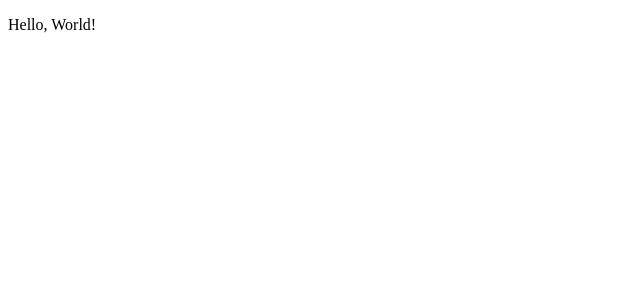
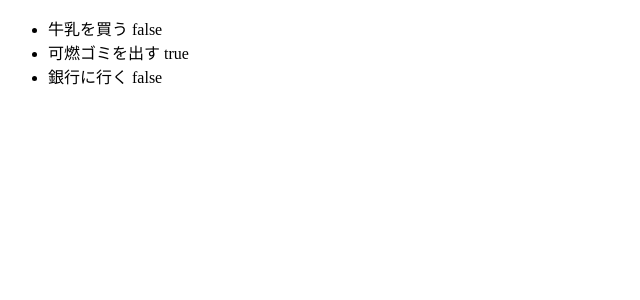
Before and after one commit to ttskch/angular-todo, an Angular app: page / in a window 1280 px wide. Shown: the top 300 px of the page, without its empty margins (0-640 px from the left). Built offline with nearby package versions, Linux system fonts and the light colour scheme.

Commit message:
feat: 🎸 コンポーネントの変数をテンプレートに表示してみる

```diff
--- a/src/app/app.component.html
+++ b/src/app/app.component.html
@@ -1 +1,5 @@
-<p>Hello, World!</p>
+<ul>
+  <li>{{ tasks[0].title }} <span>{{ tasks[0].done }}</span></li>
+  <li>{{ tasks[1].title }} <span>{{ tasks[1].done }}</span></li>
+  <li>{{ tasks[2].title }} <span>{{ tasks[2].done }}</span></li>
+</ul>
--- a/src/app/app.component.ts
+++ b/src/app/app.component.ts
@@ -6,5 +6,9 @@ import { Component } from '@angular/core';
   styleUrls: ['./app.component.scss']
 })
 export class AppComponent {
-  title = 'angular-todo';
+  tasks = [
+    {title: '牛乳を買う', done: false},
+    {title: '可燃ゴミを出す', done: true},
+    {title: '銀行に行く', done: false},
+  ];
 }
```
